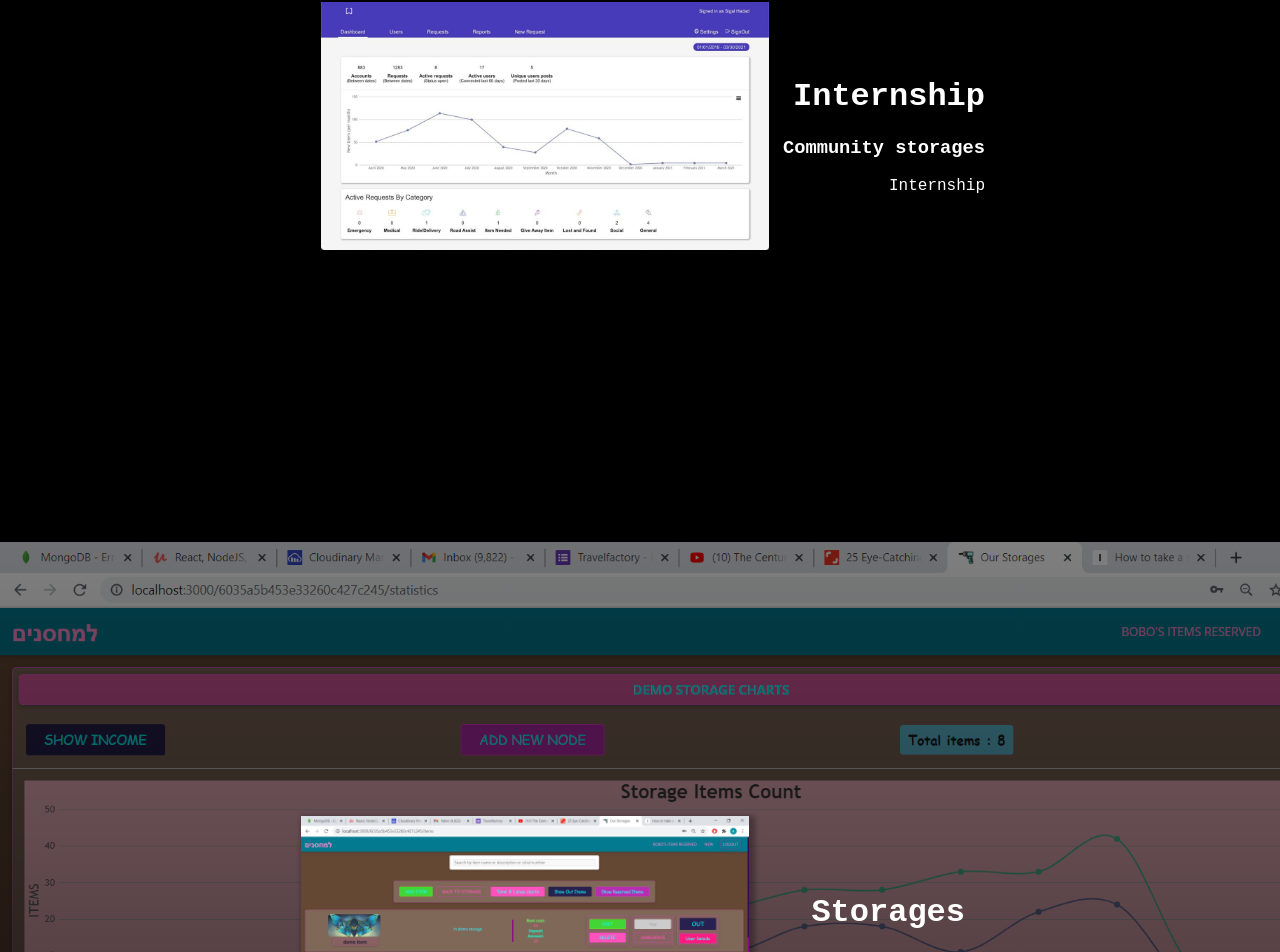
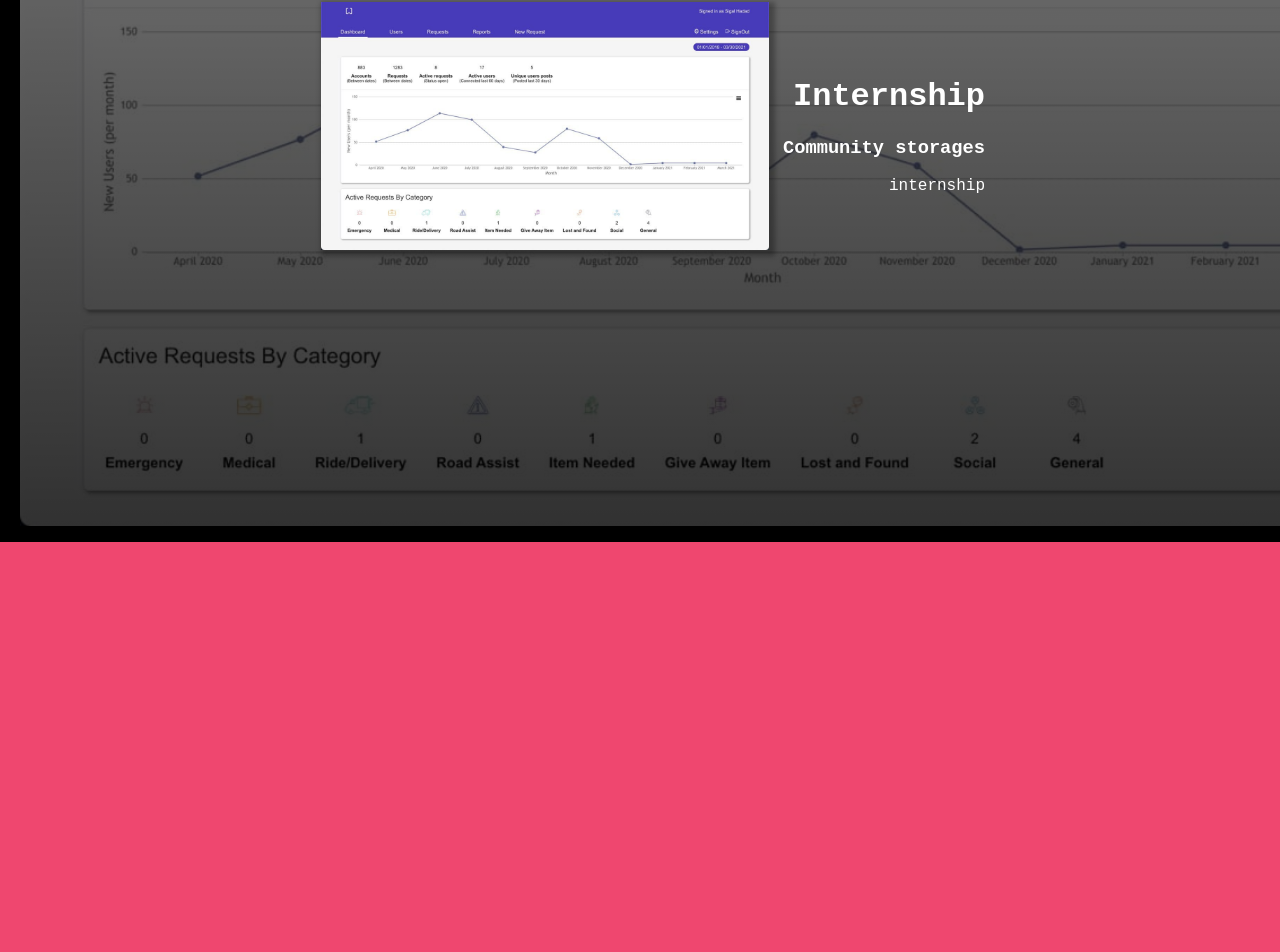
Before and after one commit to amabelleS/my-protfolio, a React (Create React App) app: page /projects in a window 1280 px wide. Shown: the part 1090-2042 px from the top of the page. After the commit the page ends 1632 px from the top, so only its background shows below. Built offline with nearby package versions, Linux system fonts and the light colour scheme; a web font is replaced by a local one.

Commit message:
cleanup projects

```diff
--- a/src/pages/Projects.js
+++ b/src/pages/Projects.js
@@ -1,34 +1,18 @@
 import React from 'react';
 
 import ProjectsList from '../shared/components/projects/ProjectsList';
-// import ImageSlider from '../shared/components/UIElements/slider/ImageSlider';
+
 import './Projects.css';
 
 import dashbourdUrl from '../assets/dashboad.jpg';
 import storagesItems from '../assets/items.png';
 
-const projects = [
-  {
-    name: 'Storages',
-    src: storagesItems,
-    discription: 'Community storages',
-    url: 'https://community-storages.web.app/',
-  },
-  {
-    name: 'Internship',
-    src: dashbourdUrl,
-    discription: 'Community storages',
-    url: null,
-  },
-];
-
 const Projects = () => {
-  // const [images, setImages] = React.useState(Images);
   return (
     <React.Fragment>
       <div className="projects_content-wrapper">
         <ProjectsList />
-        <div className="project project_storages">
+        {/* <div className="project project_storages">
           <div className="projects_img_container">
             <img src={projects[0].src} alt="dashbourd" />
           </div>
@@ -52,13 +36,9 @@ const Projects = () => {
             </h3>
             <a href={projects[1].url}>{projects[1].name}</a>
           </div>
-        </div>
+        </div> */}
       </div>
     </React.Fragment>
-    // <div style={{ marginTop: '6rem', width: '100%', height: '100%' }}>
-    //   <h1>Slider</h1>
-    //   <ImageSlider images={images} />
-    // </div>
   );
 };
 
--- a/src/shared/components/projects/ProjectsList.css
+++ b/src/shared/components/projects/ProjectsList.css
@@ -7,3 +7,18 @@
     url('../../../assets/chart_items.png');
   background-size: cover;
 }
+
+.project--internship {
+  background: linear-gradient(
+      0deg,
+      rgba(0, 0, 0, 0.8) 0%,
+      rgba(0, 0, 0, 0.5) 100%
+    ),
+    url('../../../assets/dashboad.jpg');
+
+  background-size: cover;
+}
+
+.project h1 {
+  text-transform: capitalize;
+}
--- a/src/shared/components/projects/ProjectsList.js
+++ b/src/shared/components/projects/ProjectsList.js
@@ -13,7 +13,7 @@ const projects = [
     url: 'https://community-storages.web.app/',
   },
   {
-    name: 'Internship',
+    name: 'internship',
     src: dashbourdUrl,
     description: 'Community storages',
     url: null,
```
